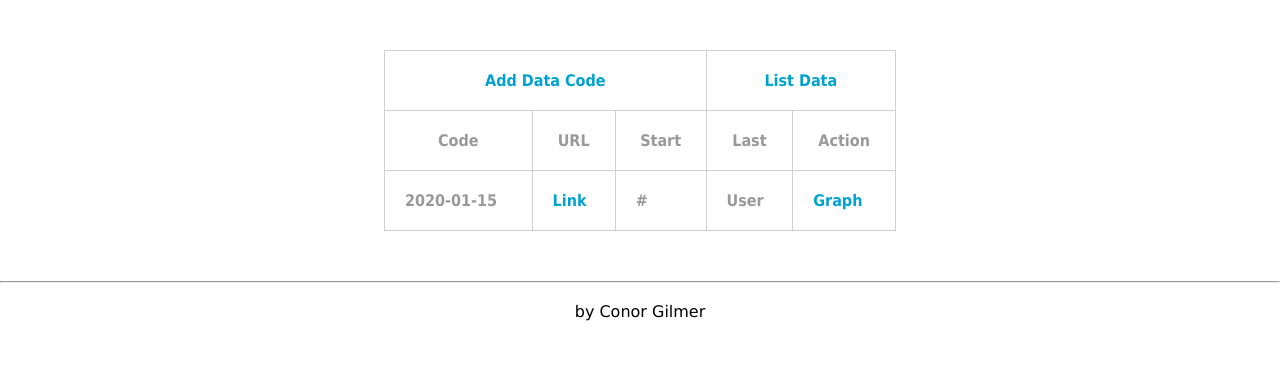
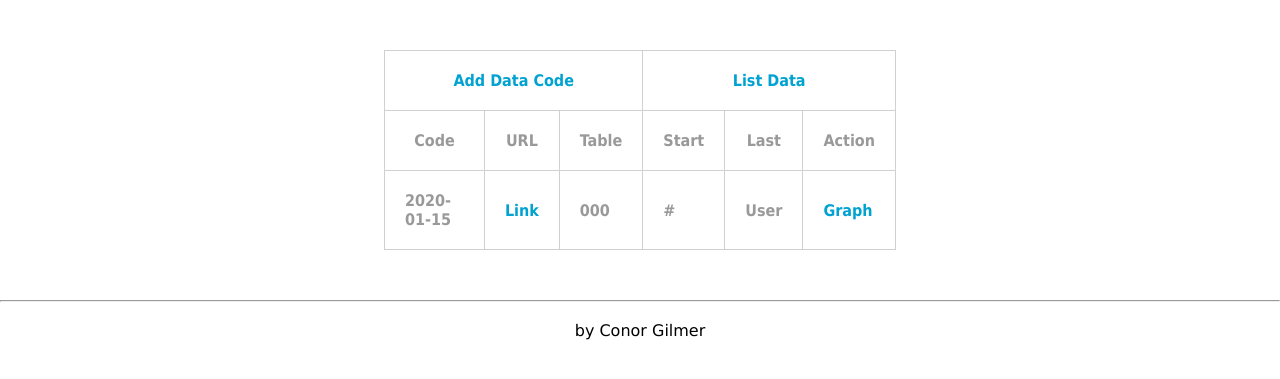
Before and after one commit to conorgilmer/opendata, a PHP site: page / in a window 1280 px wide. Shown: the part 50-429 px from the top of the page. Run offline with PHP 8.4, Linux system fonts and the light colour scheme; tables that the repository leaves empty hold one stand-in row (values such as "Sample post"); a stand-in replaces the project's code that opens the database connection; some libraries are stand-ins or nearby versions.

Commit message:
add table

```diff
--- a/php/watching/index.php
+++ b/php/watching/index.php
@@ -23,11 +23,12 @@ $res=$con->select($table);
     <table align="center">
     <tr>
     <th colspan="3"><a href="add_code.php">Add Data Code</a></th>
-    <th colspan="2"><a href="index.php">List Data</a></th>
+    <th colspan="3"><a href="index.php">List Data</a></th>
     </tr>
     <tr>
     <th>Code</th>
     <th>URL</th>
+    <th>Table</th>
     <th>Start</th>
     <th>Last</th>
     <th>Action</th>
@@ -39,6 +40,7 @@ $res=$con->select($table);
             <tr>
             <td><?php echo $row[1]; ?></td>
             <td><a href="<?php echo $row[0]; ?>">Link</a></td>
+            <td><?php echo $row[3]; ?></td>
             <td><?php echo $row[4]; ?></td>
             <td><?php echo $row[5]; ?></td>
             <td><a href="graph.php?id=<?php echo $row[0]; ?>">Graph</a></td>
```
